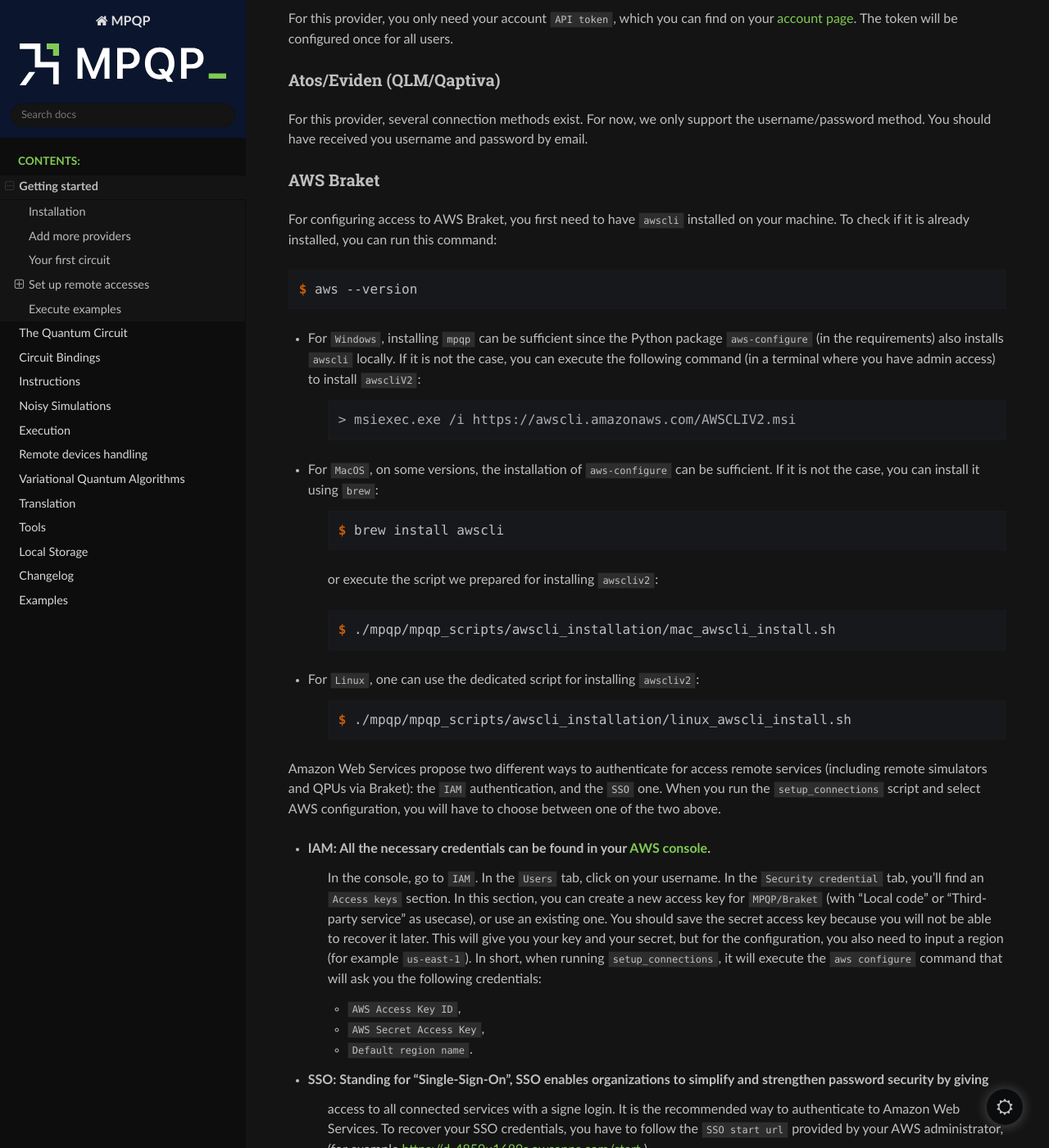
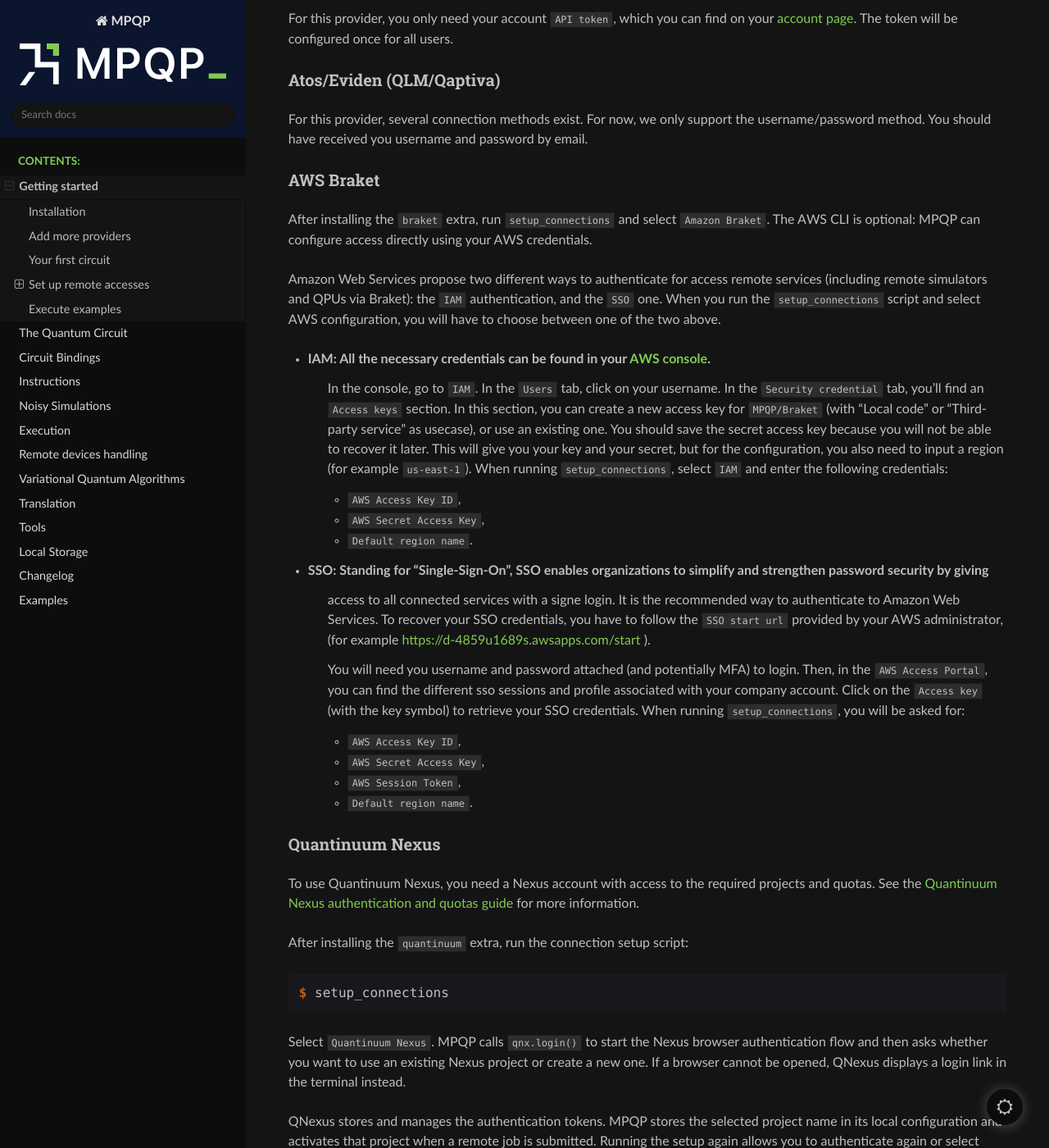
Before and after one commit to ColibrITD-SAS/mpqp, a Sphinx documentation site: the page built from docs/getting-started.rst, in a window 1280 px wide and 1400 px high, scrolled down 4015 px. Shown: the whole window at 82% size. Built offline with Sphinx 7.4.7 and the Read the Docs theme 3.1.0, drawn with Linux system fonts in a browser that asks for light colours.

Commit message:
fix: remove unused AWS CLI installation dependencies

```diff
--- a/docs/getting-started.rst
+++ b/docs/getting-started.rst
@@ -203,36 +203,9 @@
 AWS Braket
 ^^^^^^^^^^
 
-For configuring access to AWS Braket, you first need to have ``awscli`` installed on your machine. To check if it is
-already installed, you can run this command:
-
-.. code-block:: console
-
-    $ aws --version
-
-- For ``Windows``, installing ``mpqp`` can be sufficient since the Python package ``aws-configure`` (in the requirements) also installs ``awscli`` locally. If it is not the case, you can execute the following command (in a terminal where you have admin access) to install ``awscliV2``:
-
-    .. code-block:: console
-
-        > msiexec.exe /i https://awscli.amazonaws.com/AWSCLIV2.msi
-
-- For ``MacOS``, on some versions, the installation of ``aws-configure`` can be sufficient. If it is not the case, you can install it using ``brew``:
-
-    .. code-block:: console
-
-        $ brew install awscli
-
-    or execute the script we prepared for installing ``awscliv2``:
-
-    .. code-block:: console
-
-        $ ./mpqp/mpqp_scripts/awscli_installation/mac_awscli_install.sh
-
-- For ``Linux``, one can use the dedicated script for installing ``awscliv2``:
-
-    .. code-block:: console
-
-        $ ./mpqp/mpqp_scripts/awscli_installation/linux_awscli_install.sh
+After installing the ``braket`` extra, run ``setup_connections`` and select
+``Amazon Braket``. The AWS CLI is optional: MPQP can configure access directly
+using your AWS credentials.
 
 
 Amazon Web Services propose two different ways to authenticate for access remote services (including remote
@@ -247,8 +220,8 @@
     "Third-party service" as usecase), or use an existing one. You
     should save the secret access key because you will not be able to recover it later.
     This will give you your key and your secret, but for the configuration, you
-    also need to input a region (for example ``us-east-1``). In short, when running ``setup_connections``,
-    it will execute the ``aws configure`` command that will ask you the following credentials:
+    also need to input a region (for example ``us-east-1``). When running
+    ``setup_connections``, select ``IAM`` and enter the following credentials:
 
     + ``AWS Access Key ID``,
     + ``AWS Secret Access Key``,
```
Also changed, not shown: 1 other file.
